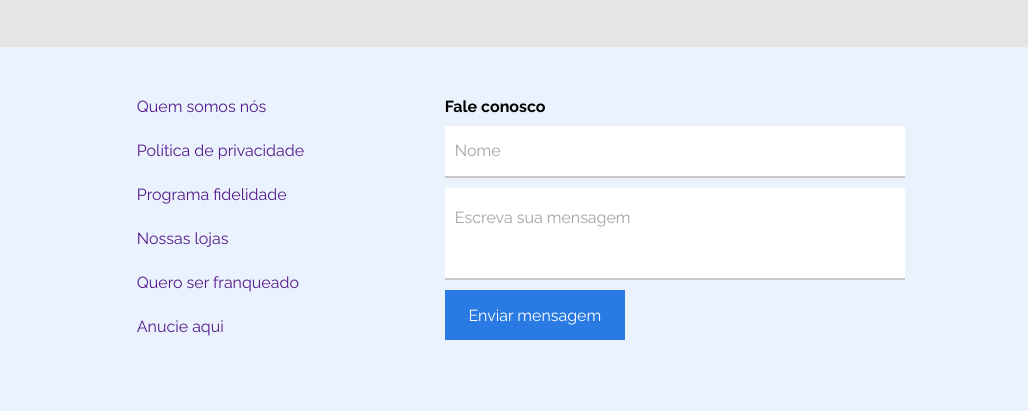
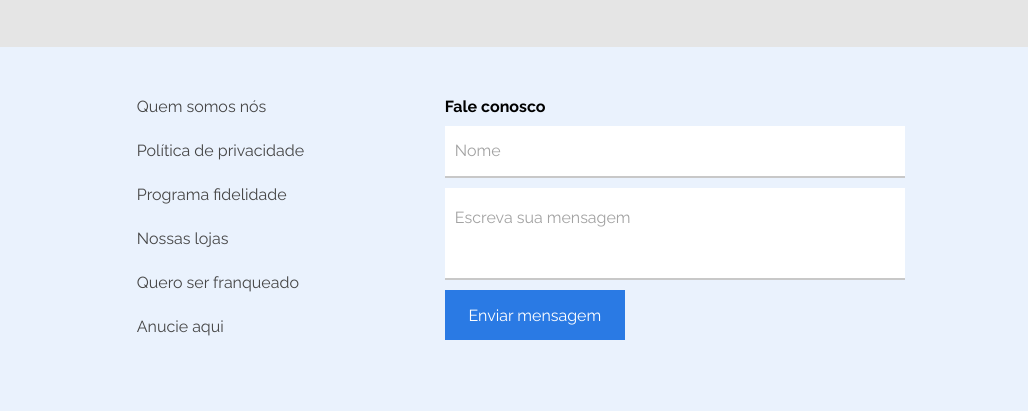
Before and after one commit to MiikaelGit/AluraGeek, a plain HTML site: page index.html in a window 1280 px wide. Shown: the part 1590-2001 px from the top of the page, 252-1280 px from the left. Drawn offline with Linux system fonts and the light colour scheme.

Commit message:
adicionando a cor preta nos links da parte de contato

```diff
--- a/assets/css/contato.css
+++ b/assets/css/contato.css
@@ -11,6 +11,7 @@
 .contato__informacoes a{
     display: block;
     padding-bottom: 25px;
+    color: #464646;
 }
 
 .contato__formulario{
```
